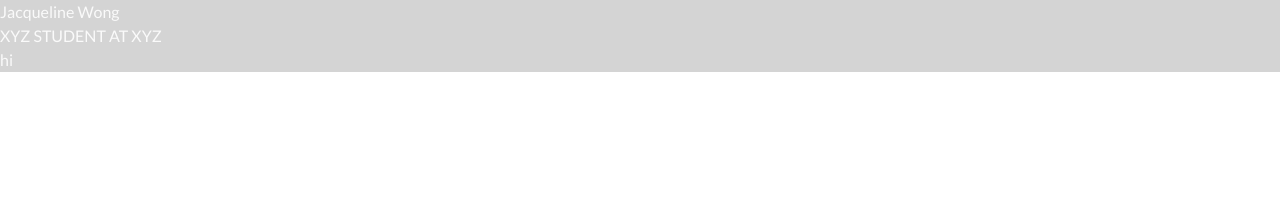
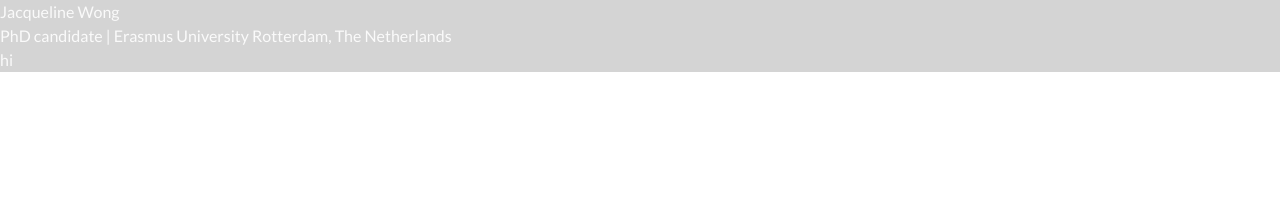
Before and after one commit to JacqWong/Jacqueline-Wong, a Jekyll site: the page built from index.md, in a window 1280 px wide. Shown: the top 220 px of the page. Built offline with Jekyll 4.4.1, drawn with Linux system fonts in a browser that asks for light colours; nearby versions of some CDN libraries.

Commit message:
2nd commit

```diff
--- a/_includes/head.html
+++ b/_includes/head.html
@@ -2,7 +2,7 @@
 <meta http-equiv="X-UA-Compatible" content="IE=edge">
 <meta name="viewport" content="width=device-width, initial-scale=1.0">
 <link rel="shortcut icon" type="image/svg" href="assets/img/LYJWong_Photo.jpg">
-<link rel="stylesheet" href="{{'/assets/css/main.css' | relative_url}}">
+<link rel="stylesheet" href="{{'assets/css/main.css' | relative_url}}">
 <link rel="preconnect" href="https://fonts.googleapis.com">
 <link rel="stylesheet" href="https://cdnjs.cloudflare.com/ajax/libs/font-awesome/6.1.1/css/all.min.css" integrity="sha512-KfkfwYDsLkIlwQp6LFnl8zNdLGxu9YAA1QvwINks4PhcElQSvqcyVLLD9aMhXd13uQjoXtEKNosOWaZqXgel0g==" crossorigin="anonymous" referrerpolicy="no-referrer"/>
 <link rel="preconnect" href="https://fonts.gstatic.com" crossorigin>
--- a/index.md
+++ b/index.md
@@ -5,6 +5,6 @@ title: "Jacqueline Wong's Personal Webpage"
 # Navbar
 
 your-name: Jacqueline Wong
-short-desc: XYZ STUDENT AT XYZ
+short-desc: PhD candidate | Erasmus University Rotterdam, The Netherlands
 
 ---
```
